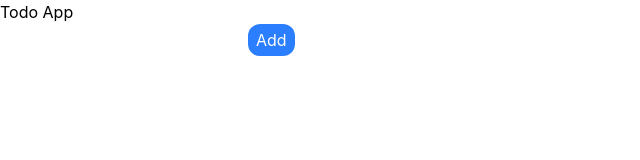
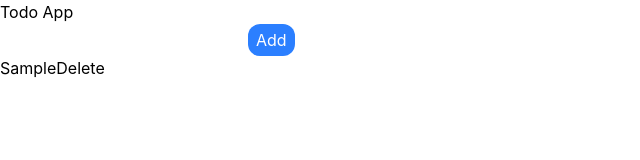
Before and after one commit to AleksandrKompanetc/todo, a React (Vite) app: page / in a window 1280 px wide. Both pictures are taken after typing "Sample" into the empty fields and a click on the button "Add". Shown: the top 160 px of the page, without its empty margins (0-640 px from the left). Built offline with nearby package versions, Linux system fonts and the light colour scheme.

Commit message:
maping todos

```diff
--- a/src/App.tsx
+++ b/src/App.tsx
@@ -34,9 +34,20 @@ export default function App() {
       <button
         onClick={addTodo}
         className="bg-blue-500 px-2 py-1 rounded-xl text-white"
-       >
+      >
         Add
       </button>
+      <div>
+        {
+          todos.map(todo => (
+            <div key={todo.id}>
+              <button></button>
+              <span>{todo.text}</span>
+              <button>Delete</button>
+            </div>
+        ))
+        }
+      </div>
     </div>
   )
 }
```
